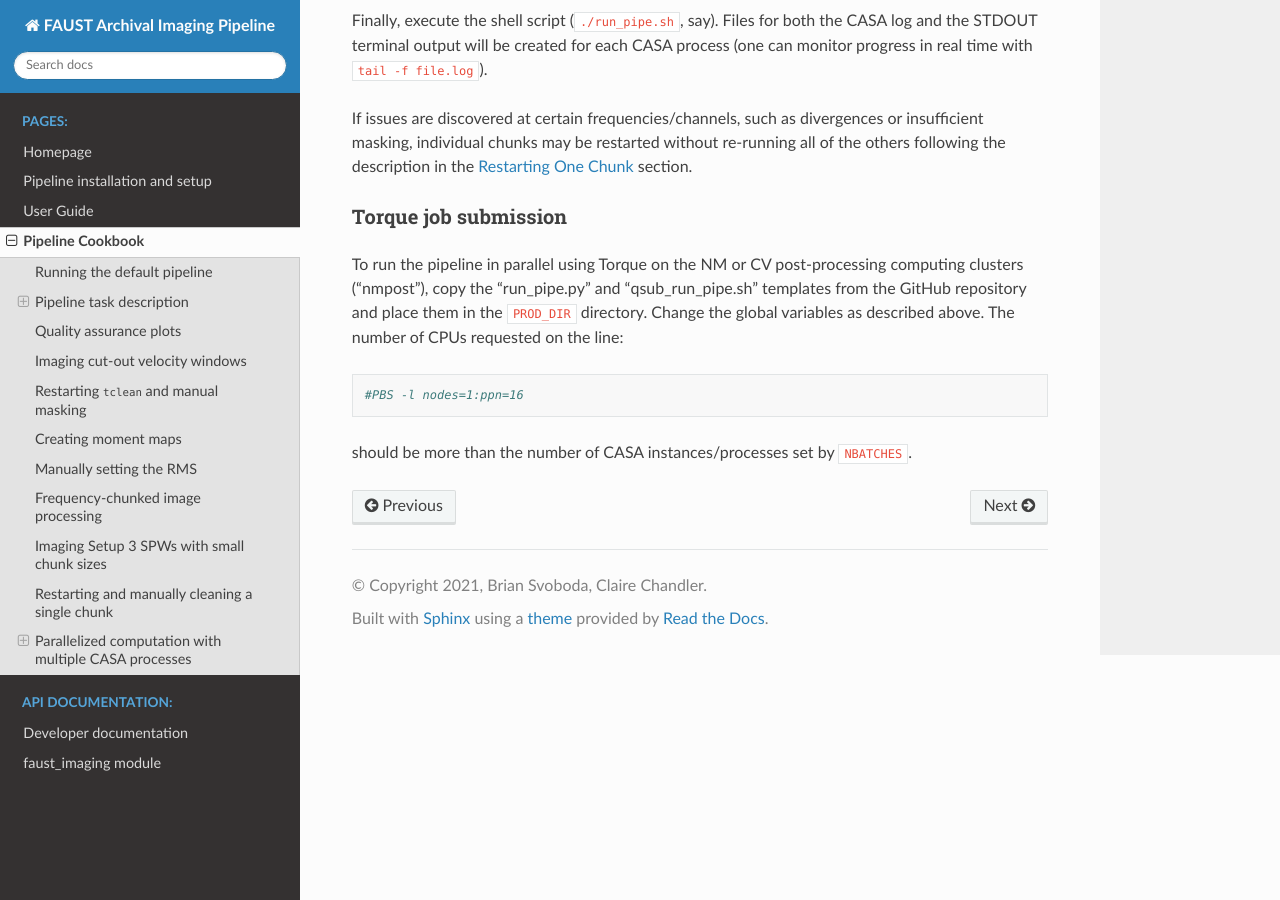
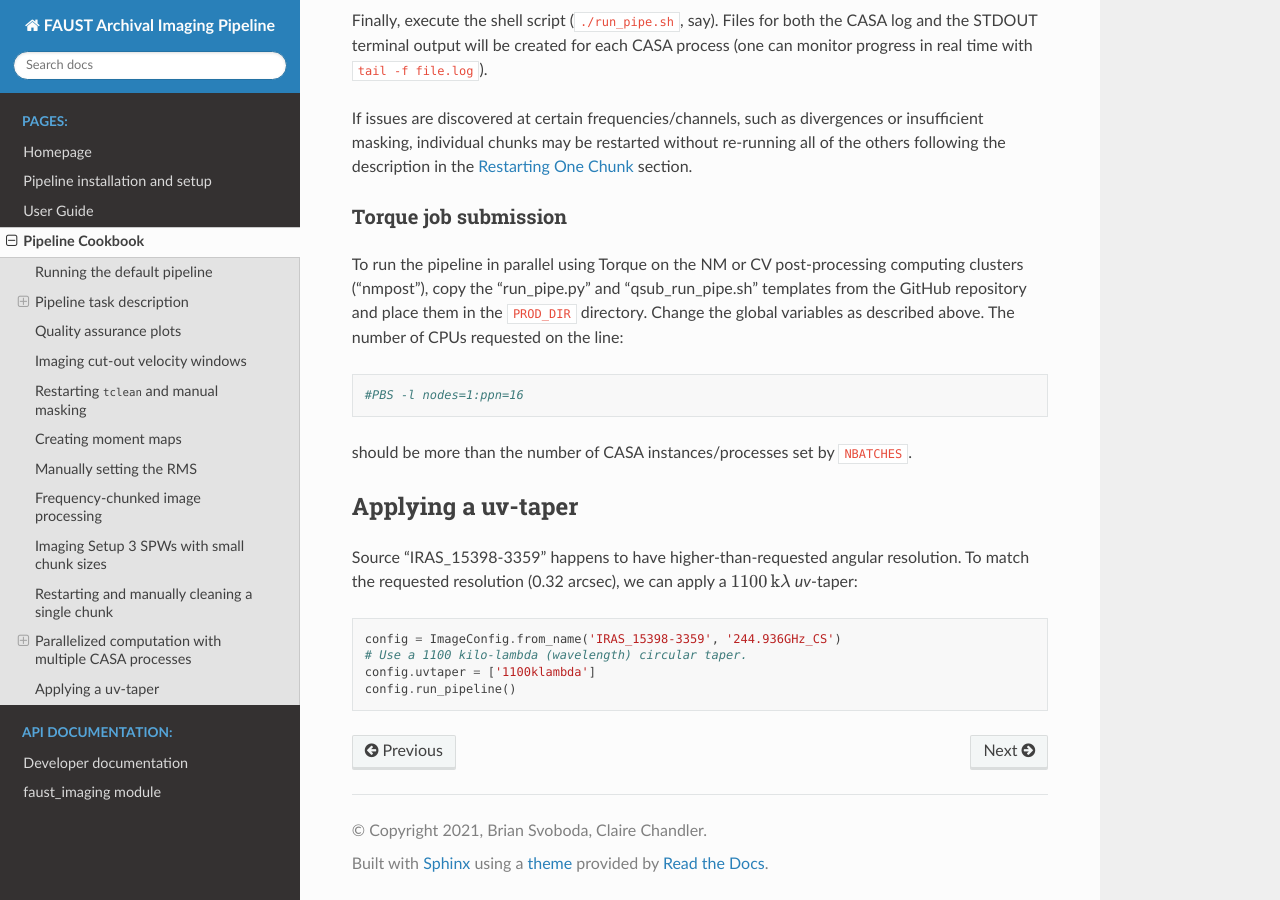
Before and after one commit to autocorr/faust_line_imaging, a Sphinx documentation site: the page built from docs/source/recipes.rst, in a window 1280 px wide and 900 px high, scrolled down 10786 px. Built offline with Sphinx 7.4.7 and the Read the Docs theme 2.0.0, drawn with Linux system fonts in a browser that asks for light colours.

Commit message:
Add attribute for uv-taper

```diff
--- a/docs/source/recipes.rst
+++ b/docs/source/recipes.rst
@@ -615,3 +615,17 @@ requested on the line:
    #PBS -l nodes=1:ppn=16
 
 should be more than the number of CASA instances/processes set by ``NBATCHES``.
+
+
+Applying a uv-taper
+-------------------
+Source "IRAS_15398-3359" happens to have higher-than-requested angular
+resolution. To match the requested resolution (0.32 arcsec), we can apply a
+:math:`1100\, \mathrm{k}\lambda` *uv*-taper:
+
+.. code-block:: python
+
+   config = ImageConfig.from_name('IRAS_15398-3359', '244.936GHz_CS')
+   # Use a 1100 kilo-lambda (wavelength) circular taper.
+   config.uvtaper = ['1100klambda']
+   config.run_pipeline()
--- a/faust_imaging.py
+++ b/faust_imaging.py
@@ -1106,6 +1106,7 @@ class ImageConfig(object):
     smallscalebias = -1.0
     gain = 0.05
     cyclefactor = 2.0
+    uvtaper = None
     parallel = MPIEnvironment().is_mpi_enabled
 
     def __init__(self, dset, spw, fullcube=True, weighting=0.5, chunk=None):
@@ -1136,6 +1137,7 @@ class ImageConfig(object):
         smallscalebias : number
         gain : number
         cyclefactor : number
+        uvtaper : (list, None)
         parallel : bool
             Is MPI enabled in CASA?
         """
@@ -1444,6 +1446,7 @@ class ImageConfig(object):
             gridder=dset.gridder,
             weighting=self.weighting_kind,
             robust=self.robust,
+            uvtaper=self.uvtaper,
             perchanweightdensity=PERCHANWT,
             # deconvolver parameters
             pblimit=dset.pblimit,
@@ -1503,6 +1506,7 @@ class ImageConfig(object):
             gridder=dset.gridder,
             weighting=self.weighting_kind,
             robust=self.robust,
+            uvtaper=self.uvtaper,
             perchanweightdensity=PERCHANWT,
             # deconvolver parameters
             pblimit=dset.pblimit,
@@ -1559,6 +1563,7 @@ class ImageConfig(object):
             gridder=dset.gridder,
             weighting=self.weighting_kind,
             robust=self.robust,
+            uvtaper=self.uvtaper,
             perchanweightdensity=PERCHANWT,
             # deconvolver parameters
             deconvolver='multiscale',
@@ -1694,6 +1699,7 @@ class ImageConfig(object):
             gridder=dset.gridder,
             weighting=self.weighting_kind,
             robust=self.robust,
+            uvtaper=self.uvtaper,
             perchanweightdensity=PERCHANWT,
             # deconvolver parameters
             deconvolver='multiscale',
```
